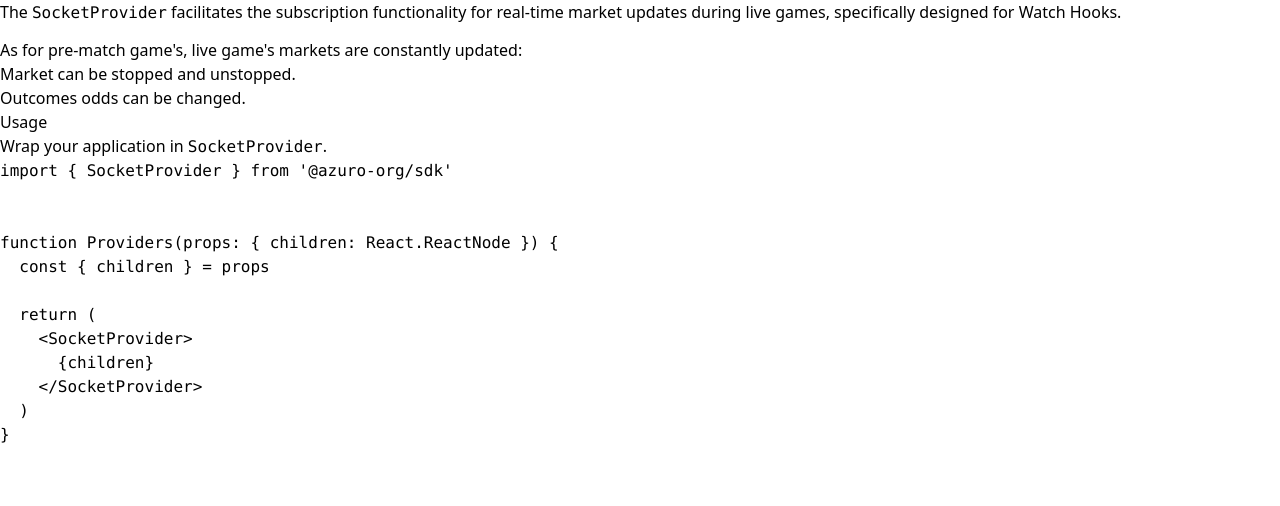
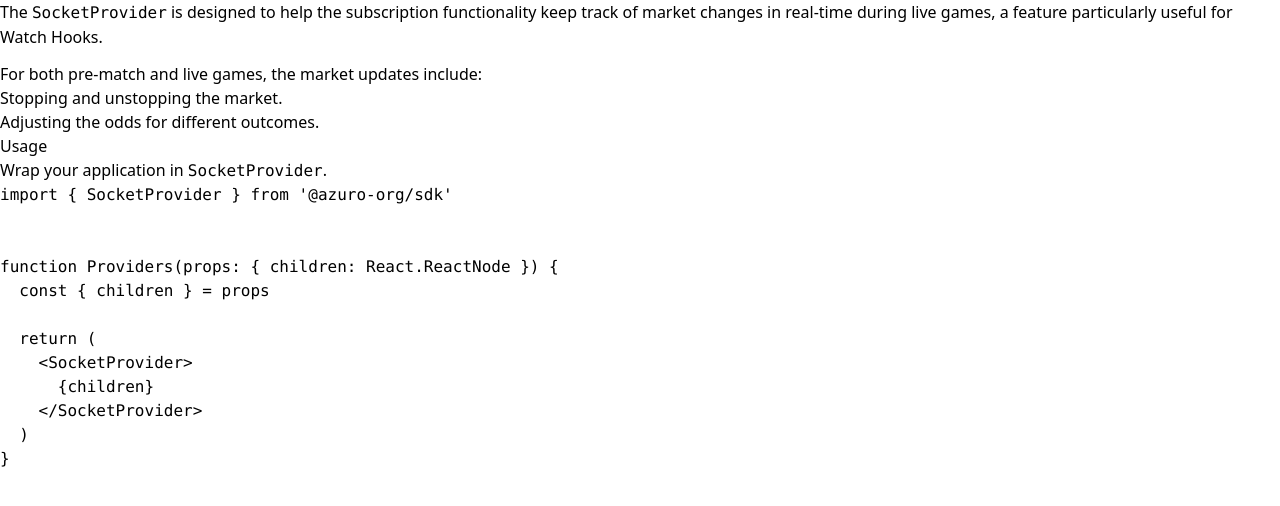
Before and after one commit to Azuro-protocol/gem-docs, a Next.js app: page /guides/sdk/providers/socket in a window 1280 px wide. Shown: the top 506 px of the page. Built offline with nearby package versions, Linux system fonts and the light colour scheme.

Commit message:
change socket provider descr

```diff
--- a/pages/guides/sdk/providers/socket.mdx
+++ b/pages/guides/sdk/providers/socket.mdx
@@ -1,9 +1,9 @@
-The `SocketProvider` facilitates the subscription functionality for real-time market updates during live games, specifically designed for Watch Hooks.
+The `SocketProvider` is designed to help the subscription functionality keep track of market changes in real-time during live games, a feature particularly useful for Watch Hooks.
 
-As for pre-match game's, live game's markets are constantly updated:
+For both pre-match and live games, the market updates include:
 
-- Market can be stopped and unstopped.
-- Outcomes odds can be changed.
+- Stopping and unstopping the market.
+- Adjusting the odds for different outcomes.
 
 #### Usage
 
```
